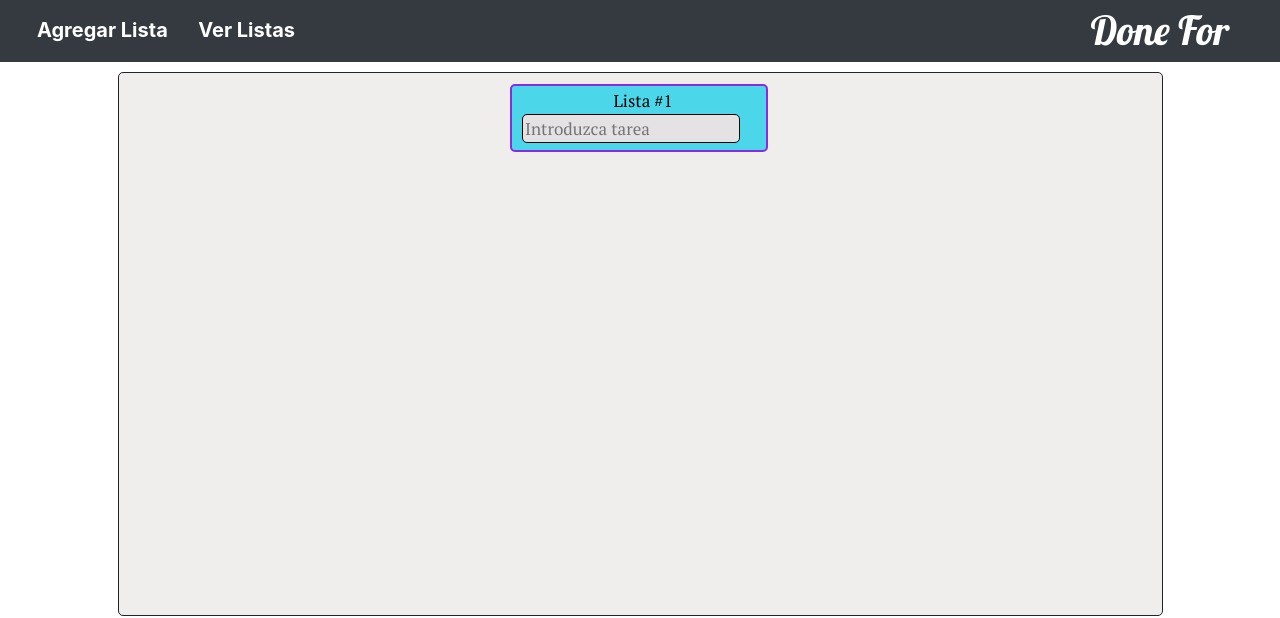
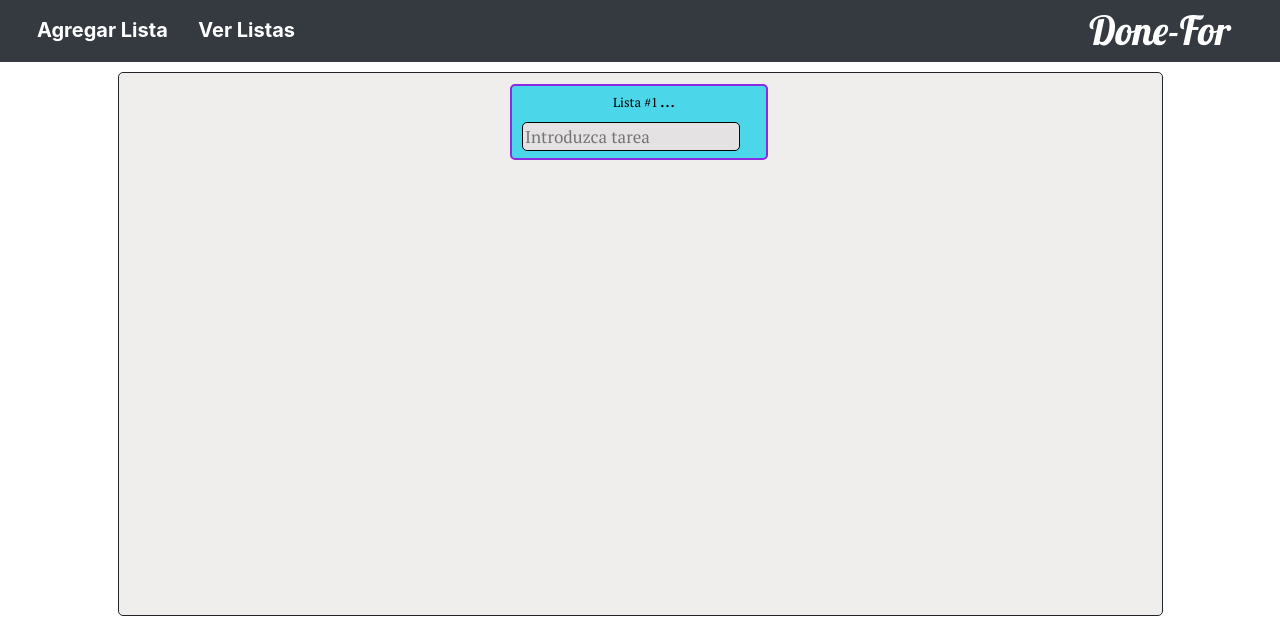
Before and after one commit to SamVilorioA/Done-For, a plain HTML site: page index.html in a window 1280 px wide. Both pictures are taken after a click on the button "Agregar Lista". Shown: the top 618 px of the page. Drawn offline with Linux system fonts and the light colour scheme; a web font is replaced by a local one.

Commit message:
agregar boton de opciones parte 1

```diff
--- a/index.html
+++ b/index.html
@@ -42,7 +42,7 @@
         </ul>
 
             <div class="col-2 logo">
-                <label for="logo">Done For</label>
+                <label for="logo">Done-For</label>
             </div>
 
     </nav>
--- a/source/CSS/estilos.css
+++ b/source/CSS/estilos.css
@@ -71,7 +71,7 @@
     color: #FFFF;
 }*/
 
-#Lists span{
+#Lists .list-container{
     display: inline-block;
     border: 2px solid blueviolet;
     background: #4BD7E9;
--- a/source/js/main.js
+++ b/source/js/main.js
@@ -7,31 +7,27 @@ function AddList(numList = 1)
     const tfield = document.createElement('input');
     const chField = document.createElement('input');
     const lbl = document.createElement('label');
+    const hd = document.createElement('span');
+    const opt = document.createElement('label');
     //list element
-    list.className = "lista"+numList;
-    list.textContent = "Lista #"+numList;
+    list.className = 'list-container';
+    list.id = `list-${numList}`;
+    //h5 element
+    hd.textContent = 'Lista #'+numList;
     // ul element
     ul.className = 'list-ul';
     ul.id = 'ul'+numList;
-    //li element
-    //li.className ="li1";
+    //option button element
+    opt.className = 'options';
+    opt.innerHTML= '&hellip;';
+    //opt.onclick = function(){this.parentNode.style.display = 'none';}
     //textfield element
     tfield.type = 'type';
     tfield.placeholder = "Introduzca tarea";
     tfield.id = 'tf'+numList;
     tfield.className = 'txtInput';
-    /*/checkbox element
-    chField.type = 'checkbox';
-    chField.id= 'ch1';
-    chField.value = 'tarea1';
-    //label element
-    lbl.textContent = 'Tarea #1 ';
-    lbl.for = 'ch1';
-    //appending the elements
-    li.appendChild(lbl);
-    li.appendChild(chField);
-    //li.appendChild(document.createElement('br'));
-    ul.appendChild(li);*/
+    list.appendChild(hd);
+    list.appendChild(opt);
     list.appendChild(ul);
     list.appendChild(tfield);
     lists.appendChild(list);
@@ -45,18 +41,25 @@ function addTask(tf){
     const lbl = document.createElement('label')
     const chkb = document.createElement('input');
     const li = document.createElement('li');
+    const opts = document.createElement('label');
     // li element
     li.id = `li-${idParent}.${nli}`;
     // checkbox element
     chkb.type = 'checkbox';
     chkb.id = `chk-${idParent}.${nli}`;
-    //label element
+    chkb.className = 'checkbox';
+    //lbl element
     lbl.textContent = tf.value;
     lbl.id = `lbl-${idParent}.${nli}`;
-    lbl.for = chkb.id;
+    lbl.for = `${chkb.id}`;
+    //options button
+    opts.innerHTML = '&hellip;';
+    opts.className = 'taskOptions';
+    //erasebtn.onclick = function(){this.parentNode.style.display = 'none';};
     //add to the list
     li.appendChild(chkb);
     li.appendChild(lbl);
+    li.appendChild(opts);
     tList.appendChild(li);
     tf.value ='';
 }
```
